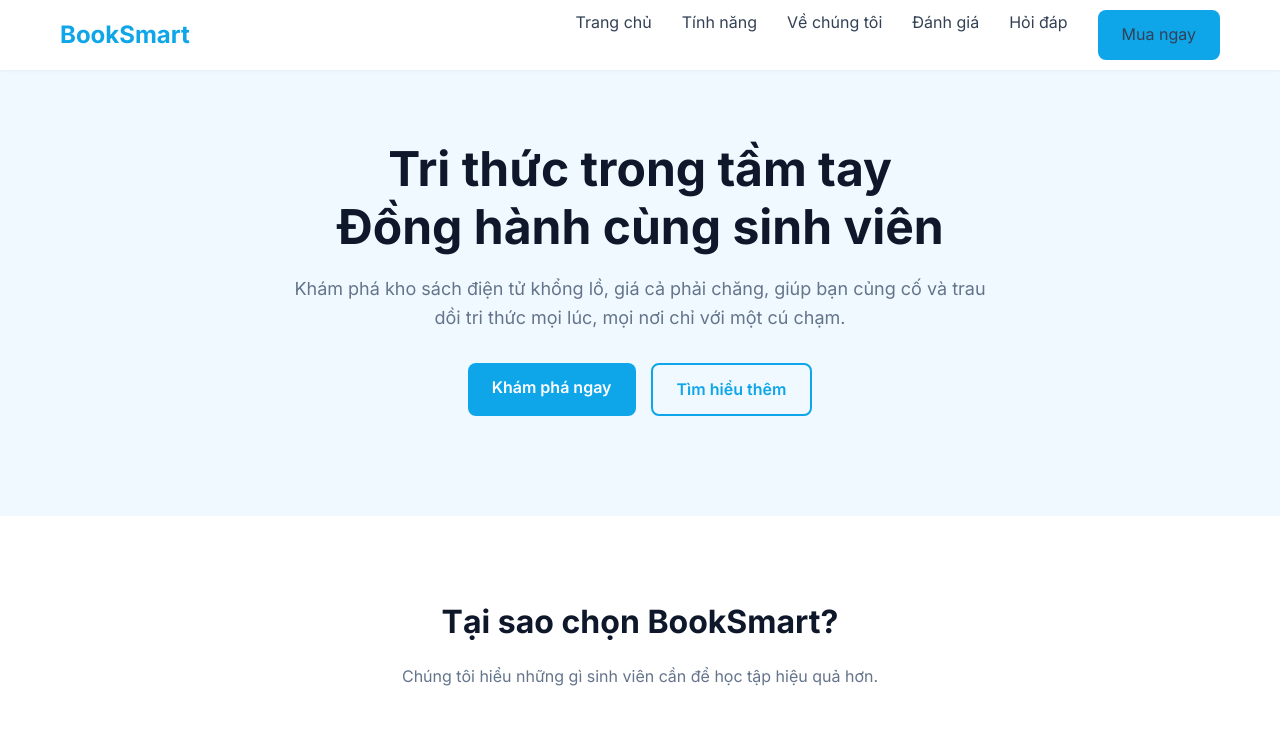
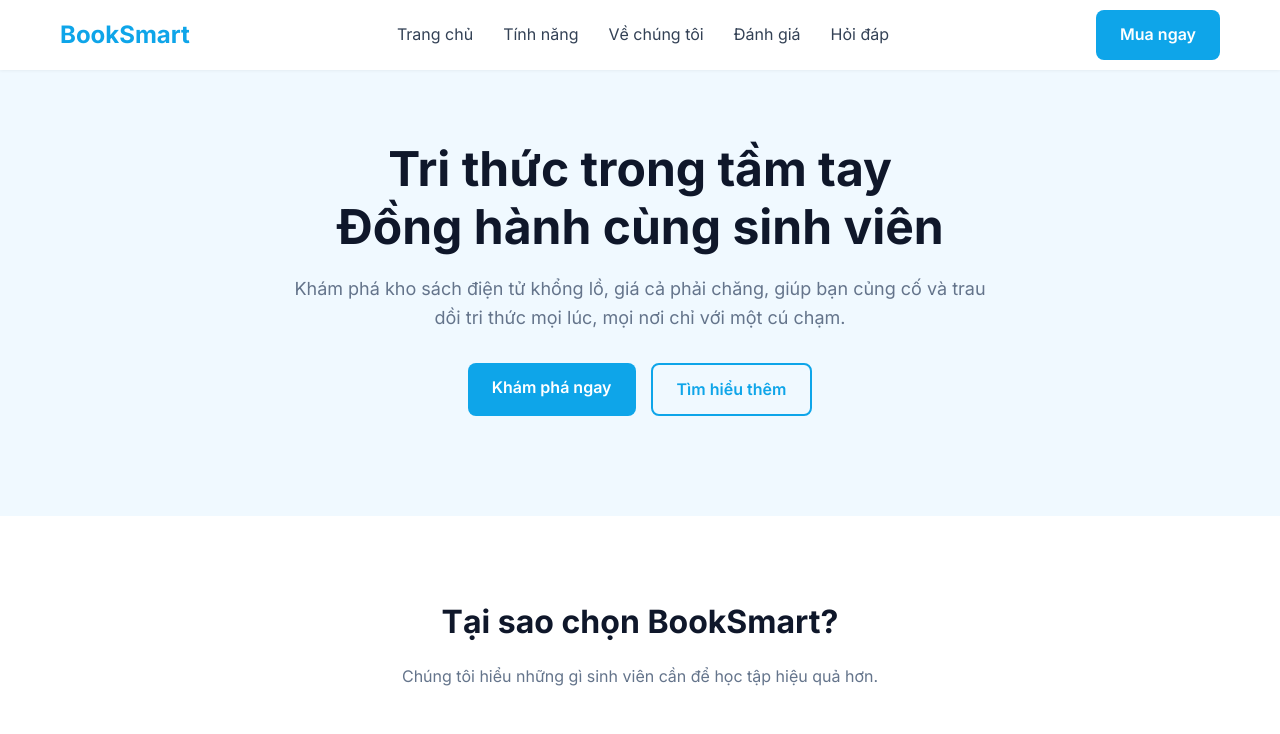
Before and after one commit to mariofx5045/Ebook, a plain HTML site: page index.html in a window 1280 px wide. Shown: the top 734 px of the page. Drawn offline with Linux system fonts and the light colour scheme.

Commit message:
Update index.html

```diff
--- a/index.html
+++ b/index.html
@@ -19,20 +19,27 @@
     <!-- Header Section -->
     <header>
         <div class="container nav-container">
+            <!-- 1. Logo bên trái -->
             <div class="logo">BookSmart</div>
-            <button class="mobile-menu-btn" id="menuBtn" aria-label="Menu">
-                ☰
-            </button>
-            <nav>
+
+            <!-- 2. Menu Link ở chính giữa -->
+            <nav class="nav-center">
                 <ul class="nav-links" id="navLinks">
                     <li><a href="#hero" class="nav-link">Trang chủ</a></li>
                     <li><a href="#features" class="nav-link">Tính năng</a></li>
                     <li><a href="#about" class="nav-link">Về chúng tôi</a></li>
                     <li><a href="#reviews" class="nav-link">Đánh giá</a></li>
                     <li><a href="#faq" class="nav-link">Hỏi đáp</a></li>
-                    <li><a href="#cta" class="btn btn-sm">Mua ngay</a></li>
                 </ul>
             </nav>
+
+            <!-- 3. Nút Action bên phải -->
+            <div class="nav-right">
+                <a href="#cta" class="btn btn-sm hide-on-mobile">Mua ngay</a>
+                <button class="mobile-menu-btn" id="menuBtn" aria-label="Menu">
+                    ☰
+                </button>
+            </div>
         </div>
     </header>
 
```
